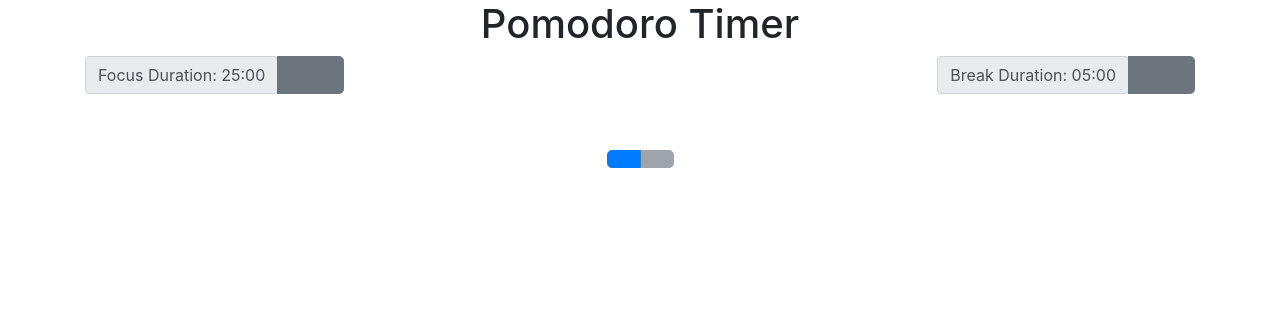
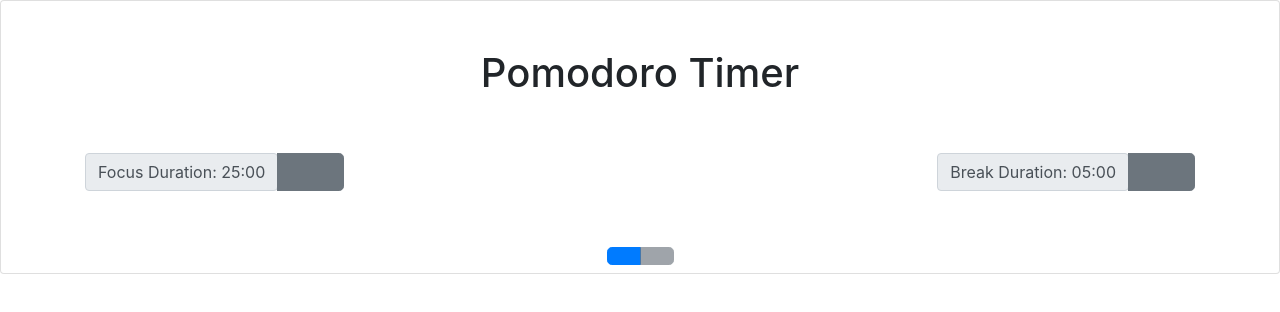
Before and after one commit to angelalouh/Project-Pomodoro-Timer, a React (Create React App) app: page / in a window 1280 px wide. Shown: the top 312 px of the page. Built offline with nearby package versions, Linux system fonts and the light colour scheme; a web font is replaced by a local one.

Commit message:
Created div for background-image. Edited margins and padding

```diff
--- a/src/App.js
+++ b/src/App.js
@@ -4,12 +4,14 @@ import Pomodoro from "./pomodoro/Pomodoro";
 
 function App() {
   return (
-    <div className="App">
-      <header className="App-header container">
-        <h1>Pomodoro Timer</h1>
-      </header>
-      <div className="container">
-        <Pomodoro />
+    <div className="background-image">
+      <div className="App card">
+        <header className="App-header container pt-5">
+          <h1>Pomodoro Timer</h1>
+        </header>
+        <div className="container mt-5">
+          <Pomodoro />
+        </div>
       </div>
     </div>
   );
```
